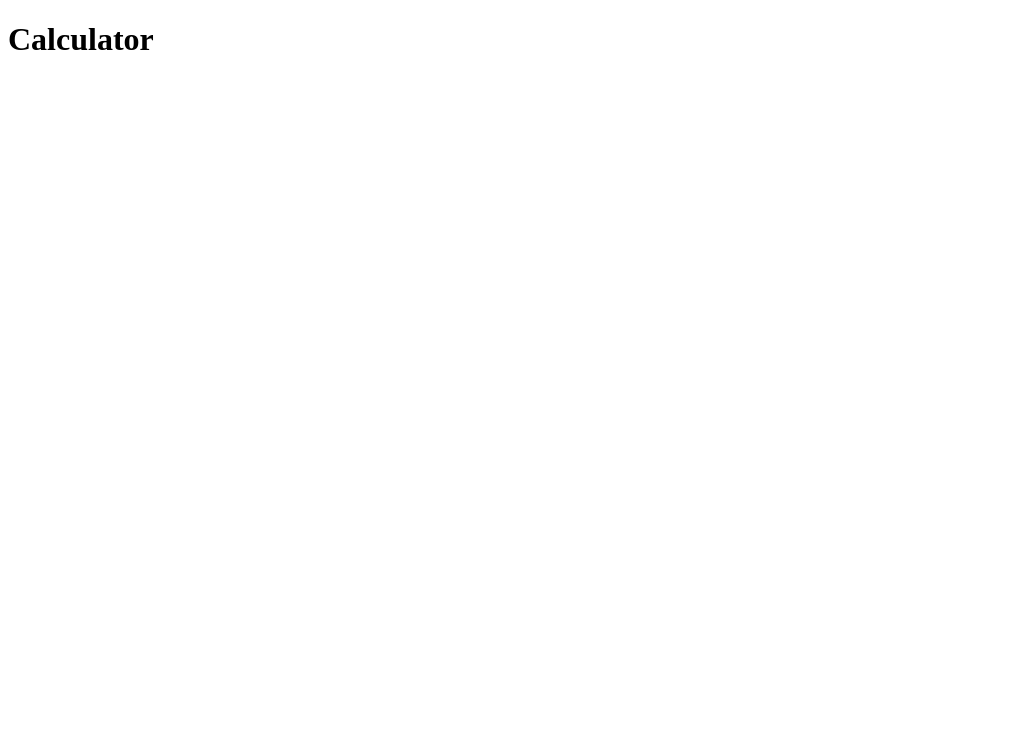
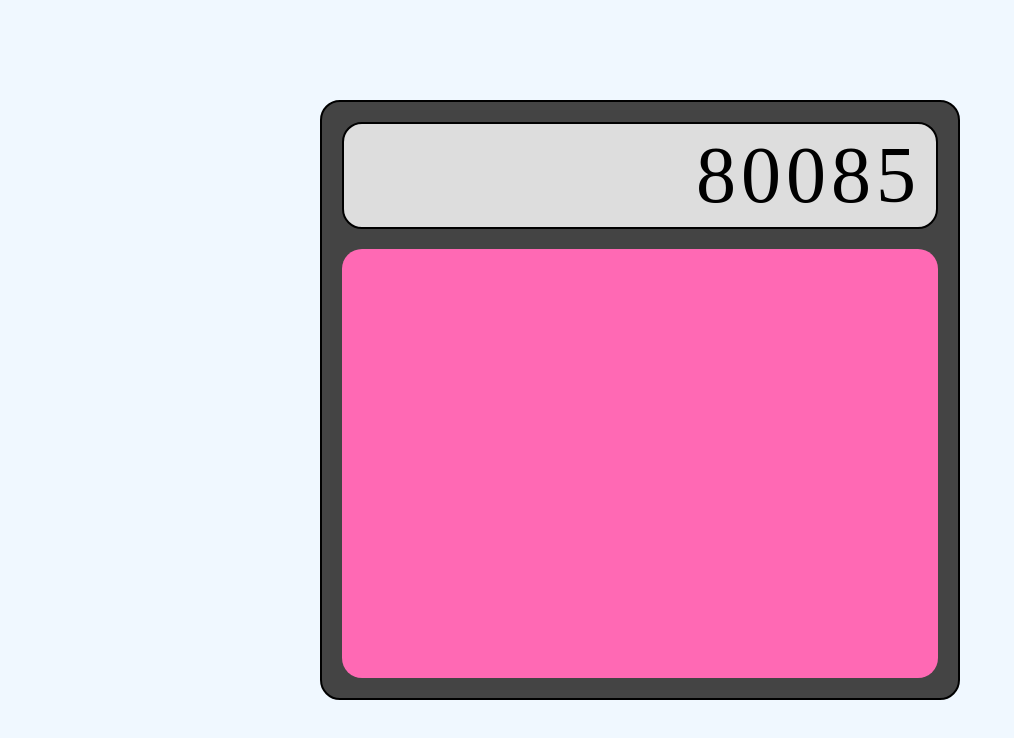
Before and after one commit to Will1611/calculator, a plain HTML site: page index.html in a window 1280 px wide. Shown: the whole page, without its empty margins (0-1014 px from the left). Drawn offline with Linux system fonts and the light colour scheme.

Commit message:
Started building UI Added screen Added keypad

```diff
--- a/app.js
+++ b/app.js
@@ -1,4 +1,6 @@
 "use strict";
+
+// Arithmetic functions
 
 function add(...nums) {
   let sum = 0;
--- a/index.html
+++ b/index.html
@@ -8,6 +8,29 @@
     <title>Calculator</title>
   </head>
   <body>
-    <h1>Calculator</h1>
+    <div class="calculator">
+      <div class="screen">
+        <span>8</span>
+        <span>0</span>
+        <span>0</span>
+        <span>8</span>
+        <span>5</span>
+      </div>
+      <div class="keypad">
+        <div class="numbers">
+          <div class="key key-1"></div>
+          <div class="key key-2"></div>
+          <div class="key key-3"></div>
+          <div class="key key-4"></div>
+          <div class="key key-5"></div>
+          <div class="key key-6"></div>
+          <div class="key key-7"></div>
+          <div class="key key-8"></div>
+          <div class="key key-9"></div>
+          <div class="key key-0"></div>
+        </div>
+        <div class="operators"></div>
+      </div>
+    </div>
   </body>
 </html>
--- a/style.css
+++ b/style.css
@@ -0,0 +1,46 @@
+* {
+  padding: 0;
+  margin: 0;
+  box-sizing: border-box;
+}
+
+body {
+  background-color: aliceblue;
+  height: 100vh;
+  display: flex;
+  justify-content: center;
+  align-items: center;
+}
+
+.calculator {
+  width: 50%;
+  height: 75%;
+  background-color: #444;
+  border-radius: 20px;
+  display: flex;
+  border: 2px solid black;
+  padding: 20px;
+  flex-direction: column;
+}
+
+.screen {
+  width: 100%;
+  height: 20%;
+  background-color: #ddd;
+  border-radius: 20px;
+  border: 2px solid black;
+  display: flex;
+  align-items: center;
+  justify-content: flex-end;
+  font-size: 80px;
+  padding: 0 20px;
+  gap: 5px;
+  margin-bottom: 20px;
+}
+
+.keypad {
+  width: 100%;
+  height: 80%;
+  background-color: hotpink;
+  border-radius: 20px;
+}
```
